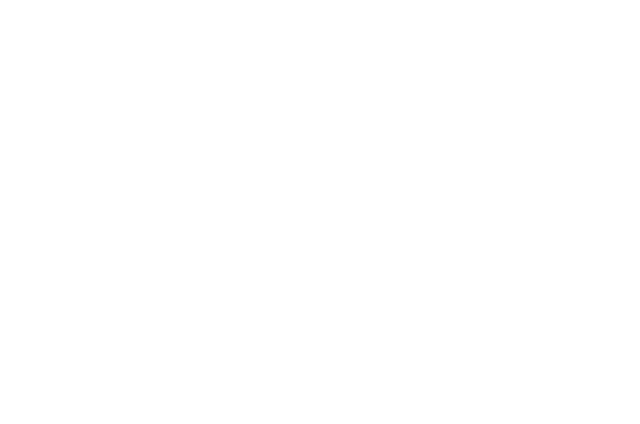
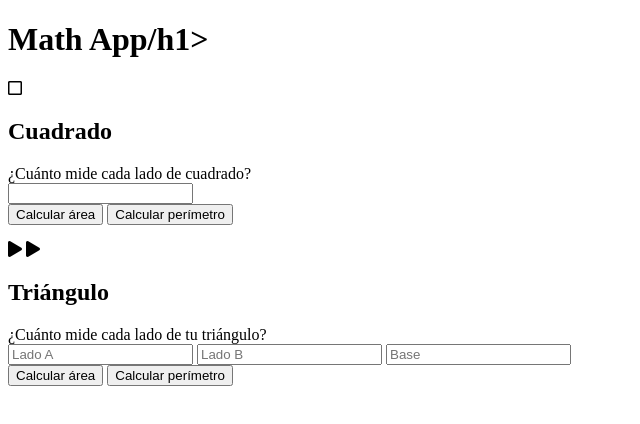
Before and after one commit to GonzoDenetro/Math-App, a plain HTML site: page figuras.html in a window 1280 px wide. Shown: the whole page, without its empty margins (0-640 px from the left). Drawn offline with Linux system fonts and the light colour scheme.

Commit message:
Cuadrado y triangulo listo

```diff
--- a/figuras.html
+++ b/figuras.html
@@ -4,9 +4,64 @@
     <meta charset="UTF-8">
     <meta http-equiv="X-UA-Compatible" content="IE=edge">
     <meta name="viewport" content="width=device-width, initial-scale=1.0">
-    <title>Document</title>
+    <link rel="stylesheet" href="https://cdnjs.cloudflare.com/ajax/libs/font-awesome/5.15.3/css/all.min.css" integrity="sha512-iBBXm8fW90+nuLcSKlbmrPcLa0OT92xO1BIsZ+ywDWZCvqsWgccV3gFoRBv0z+8dLJgyAHIhR35VZc2oM/gI1w==" crossorigin="anonymous" referrerpolicy="no-referrer" />
+    <title>Math App</title>
 </head>
 <body>
+    <header>
+        <h1>Math App/h1>
+        <nav></nav>
+    </header>
+    <main>
+        <section>
+            <div class="figure">
+                <div class="figure__header">
+                    <span><i class="far fa-square"></i></span>
+                    <h2 class="figure__header--title">Cuadrado</h2>
+                </div>
+                <form class="figure__form">
+                    <label for="square_input" class="figure__form--label">¿Cuánto mide cada lado de cuadrado?</label>
+                    <div class="figure__inputs-container">
+                        <input type="number" name="" id="square_input" class="figure__input">
+                    </div>
+                    <div class="figure__button-container">
+                        <button type="button" onclick="getSquareArea()"> Calcular área</button>
+                        <button type="button" onclick="getSquarePerimeter()">Calcular perímetro</button>
+                    </div>
+                    <div class="figure__results-container">
+                        <p id="area_square_result" class="figure__results"></p>
+                        <p id="perimeter_square_result"></p>
+                    </div>
+                </form>
+            </div>
+            <div class="figure">
+                <div class="figure__header">
+                    <span>
+                        <i class="fas fa-play outside-triangle">
+                            <i class="fas fa-play inside-triangle"></i>
+                        </i>
+                    </span>
+                    <h2 class="figure__header--title">Triángulo</h2>
+                </div>
+                <form class="figure__form">
+                    <label for="triangle_input" class="figure__form--label">¿Cuánto mide cada lado de tu triángulo?</label>
+                    <div class="figure__inputs-container">
+                        <input type="number" name="" id="triangle_input_sideA" class="figure__input" placeholder="Lado A">
+                        <input type="number" name="" id="triangle_input__sideB" class="figure__input" placeholder="Lado B">
+                        <input type="number" name="" id="triangle_input__Base" class="figure__input" placeholder="Base">
+                    </div>
+                    <div class="figure__button-container">
+                        <button type="button" onclick="getTriangleArea()"> Calcular área</button>
+                        <button type="button" onclick="getTrianglePerimeter()">Calcular perímetro</button>
+                    </div>
+                    <div class="figure__results-container">
+                        <p id="area_triangle_result" class="figure__results"></p>
+                        <p id="perimeter_triangle_result" class="figure__results"></p>
+                    </div>
+                </form>
+            </div>
+        </section>
+    </main>
     <script src="figuras.js"></script>
 </body>
 </html>
--- a/figuras.js
+++ b/figuras.js
@@ -1,15 +1,39 @@
+const square_input = document.querySelector("#square_input");
+const square_area_result = document.querySelector("#area_square_result");
+const square_perimeter_result = document.querySelector("#perimeter_square_result");
+const triangle_sideA = document.querySelector("#triangle_input_sideA");
+const trinagle_sideB = document.querySelector("#triangle_input__sideB");
+const triangle_base = document.querySelector("#triangle_input__Base");
+
 //Cuadrado
 const perimetroCuadrado = lado => lado * 4;
 const areaCuadrado = lado => lado **2;
 
- //Triángulo
+function getSquareArea(){
+    let value = square_input.value;
+    let resultado = areaCuadrado(value);
+    square_area_result.innerHTML = `Área: ${resultado} cm`
+}
+function getSquarePerimeter() {
+    let value = square_input.value;
+    let resultado = perimetroCuadrado(value);
+    square_perimeter_result.innerHTML = `Perímetro: ${resultado} cm`
+}
+
+//Triángulo
  console.group("Triángulo")
-
  const perimetroTriangulo = (lado1, lado2, base) => lado1 + lado2 + base;
- const areaTriangulo = (lado1, lado2, base) => {
-    const altura = Math.sqrt((base / 2) **2 + lado1 **2).toFixed(2)
+ const areaTriangulo = (lado1, base) => {
+    let altura = Math.sqrt((base / 2) **2 + lado1 **2).toFixed(2);
     let area = base * altura / 2;
     return area;
+}
+
+function getTriangleArea(){
+    let value_sideA = Number(triangle_sideA.value);
+    let value_base = Number(triangle_base.value);
+    let resultado = areaTriangulo(value_sideA, value_base);
+    console.log(resultado)
 }
 
 //Circulo
```
